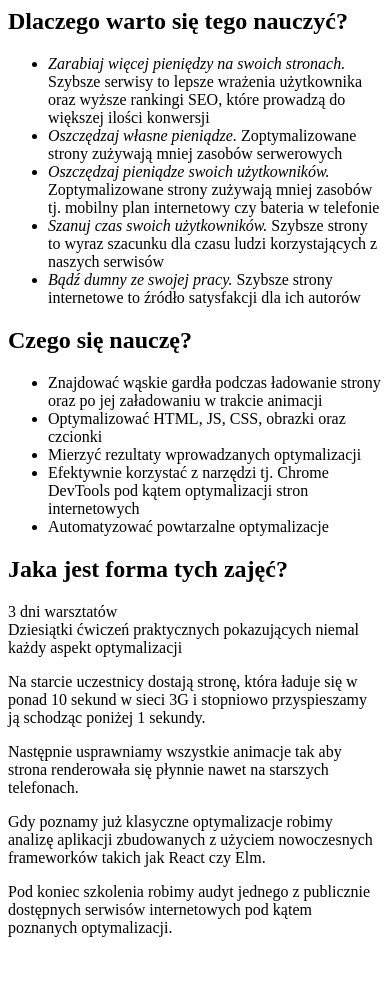
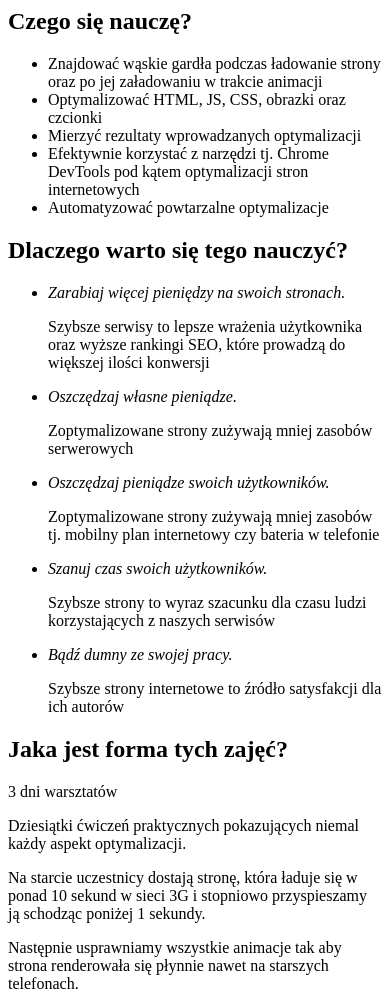
Before and after one commit to katarzyna-juszczyk/wpo_workshop, a website: page src/index.html in a window 390 px wide. Shown: the top 996 px of the page. Before the commit the page ends 953 px from the top, so only its background shows below. Drawn offline with Linux system fonts and the light colour scheme.

Commit message:
styled main page mobile first

```diff
--- a/src/css/styles.css
+++ b/src/css/styles.css
@@ -4,21 +4,25 @@ body {
     font-family: Verdana, Geneva, sans-serif;
     color: #225378;
     background-color: #F3FFE2;
-    /*background-color: white;*/
 
     line-height: 1.6em;
 }
 
 .header {
-    border-top: 0.5em solid #EB7F00;
-    border-bottom: 0.25em solid #ACF0F2;
+    border-top: 1.8em solid #EB7F00;
+    border-bottom: 0.5em solid #ACF0F2;
     padding: 1em 1em 0 1em;
 }
 
 .header__title {
     font-weight: bold;
-    font-size: 1.6em;
+    font-size: 2em;
     color: #EB7F00;
+    line-height: 0.9em;
+}
+
+.header a {
+    text-decoration: none;
 }
 
 .header__subtitle {
@@ -26,24 +30,24 @@ body {
     color: #225378;
 }
 
-.header__nav-items {
+.nav__items {
     display: flex;
     justify-content: center;
     align-items: stretch;
 }
 
-.header__nav-item {
+.nav__item {
     flex-grow: 1;
     font-weight: bold;
 
 }
 
-.header a {
+.nav a {
     text-decoration: none;
     color: #EB7F00;
 }
 
-.header__nav {
+.nav {
     display: block;
     /*border: 0.1em solid #ACF0F2;*/
     width: 100%;
@@ -52,8 +56,66 @@ body {
     margin-bottom: 0.5em;
 }
 
-.header__center {
+.center {
     margin: 0 auto;
     width: 100%;
     max-width: 64em;
 }
+
+.main-content__section {
+    margin-top: 2em;
+    margin-bottom: 1em;
+}
+
+.main-content__section-header {
+    font-size: 1.4em;
+    font-weight: bold;
+}
+
+.main-content {
+    padding: 0 0.5em;
+}
+
+.main-content__section-item {
+    padding: 0 0 0 0.4em;
+    margin-top: 1.5em;
+    margin-bottom: 2em;
+    border-left: 0.5em solid #ACF0F2;
+}
+
+.main-content__section-item em {
+    /*color: #EB7F00;*/
+    font-weight: bold;
+}
+
+.main-content__section-paragraph {
+    padding: 0.4em 0;
+}
+
+.main-content__days {
+    margin-top: 1em;
+    margin-bottom: 1em;
+    font-weight: bold;
+    font-size: 1.2em;
+    text-decoration: underline;
+}
+
+.footer {
+    border-top: 0.5em solid #EB7F00;
+    padding: 1em 1em 0 1em;
+}
+
+.copyright {
+    margin-top: 1.8em;
+    font-size: 0.8em;
+    padding: 0.5em 0;
+    text-align: right;
+    /*color: #EB7F00;*/
+    /*background-color: #ACF0F2;*/
+}
+
+.copyright a {
+    color: #225378;
+    text-decoration: none;
+    font-weight: bold;
+}
--- a/src/index.html
+++ b/src/index.html
@@ -1,31 +1,29 @@
-<section>
-    <h2>Dlaczego warto się tego nauczyć?</h2>
+<section class="main-content__section">
+    <h2 class="main-content__section-header">Czego się nauczę?</h2>
     <ul>
-        <li><em>Zarabiaj więcej pieniędzy na swoich stronach.</em> Szybsze serwisy to lepsze wrażenia użytkownika oraz wyższe rankingi SEO, które prowadzą do większej ilości konwersji</li>
-        <li><em>Oszczędzaj własne pieniądze.</em> Zoptymalizowane strony zużywają mniej zasobów serwerowych</li>
-        <li><em>Oszczędzaj pieniądze swoich użytkowników.</em> Zoptymalizowane strony zużywają mniej zasobów tj. mobilny plan internetowy czy bateria w telefonie</li>
-        <li><em>Szanuj czas swoich użytkowników.</em> Szybsze strony to wyraz szacunku dla czasu ludzi korzystających z naszych serwisów</li>
-        <li><em>Bądź dumny ze swojej pracy.</em> Szybsze strony internetowe to źródło satysfakcji dla ich autorów</li>
+        <li class="main-content__section-item">Znajdować wąskie gardła podczas ładowanie strony oraz po jej załadowaniu w trakcie animacji</li>
+        <li class="main-content__section-item">Optymalizować HTML, JS, CSS, obrazki oraz czcionki</li>
+        <li class="main-content__section-item">Mierzyć rezultaty wprowadzanych optymalizacji</li>
+        <li class="main-content__section-item">Efektywnie korzystać z narzędzi tj. Chrome DevTools pod kątem optymalizacji stron internetowych</li>
+        <li class="main-content__section-item">Automatyzować powtarzalne optymalizacje</li>
     </ul>
 </section>
-<section>
-    <h2>Czego się nauczę?</h2>
+<section class="main-content__section">
+    <h2 class="main-content__section-header">Dlaczego warto się tego nauczyć?</h2>
     <ul>
-        <li>Znajdować wąskie gardła podczas ładowanie strony oraz po jej załadowaniu w trakcie animacji</li>
-        <li>Optymalizować HTML, JS, CSS, obrazki oraz czcionki</li>
-        <li>Mierzyć rezultaty wprowadzanych optymalizacji</li>
-        <li>Efektywnie korzystać z narzędzi tj. Chrome DevTools pod kątem optymalizacji stron internetowych</li>
-        <li>Automatyzować powtarzalne optymalizacje</li>
+        <li class="main-content__section-item"><em>Zarabiaj więcej pieniędzy na swoich stronach.</em> <p>Szybsze serwisy to lepsze wrażenia użytkownika oraz wyższe rankingi SEO, które prowadzą do większej ilości konwersji</p></li>
+        <li class="main-content__section-item"><em>Oszczędzaj własne pieniądze.</em><p>Zoptymalizowane strony zużywają mniej zasobów serwerowych</p></li>
+        <li class="main-content__section-item"><em>Oszczędzaj pieniądze swoich użytkowników.</em> <p>Zoptymalizowane strony zużywają mniej zasobów tj. mobilny plan internetowy czy bateria w telefonie</p></li>
+        <li class="main-content__section-item"><em>Szanuj czas swoich użytkowników.</em> <p>Szybsze strony to wyraz szacunku dla czasu ludzi korzystających z naszych serwisów</p></li>
+        <li class="main-content__section-item"><em>Bądź dumny ze swojej pracy.</em> <p>Szybsze strony internetowe to źródło satysfakcji dla ich autorów</p></li>
     </ul>
 </section>
-<section>
-    <h2>Jaka jest forma tych zajęć?</h2>
-    <div>3 dni warsztatów</div>
-    <div>Dziesiątki ćwiczeń praktycznych pokazujących niemal każdy aspekt optymalizacji </div>
-    <div>
-        <p>Na starcie uczestnicy dostają stronę, która ładuje się w ponad 10 sekund w sieci 3G i stopniowo przyspieszamy ją schodząc poniżej 1 sekundy.</p>
-        <p>Następnie usprawniamy wszystkie animacje tak aby strona renderowała się płynnie nawet na starszych telefonach.</p>
-        <p>Gdy poznamy już klasyczne optymalizacje robimy analizę aplikacji zbudowanych z użyciem nowoczesnych frameworków takich jak React czy Elm.</p>
-        <p>Pod koniec szkolenia robimy audyt jednego z publicznie dostępnych serwisów internetowych pod kątem poznanych optymalizacji.</p>
-    </div>
+<section class="main-content__section">
+    <h2 class="main-content__section-header">Jaka jest forma tych zajęć?</h2>
+    <div class="main-content__days">3 dni warsztatów</div>
+    <p class="main-content__section-paragraph">Dziesiątki ćwiczeń praktycznych pokazujących niemal każdy aspekt optymalizacji.</p>
+    <p class="main-content__section-paragraph">Na starcie uczestnicy dostają stronę, która ładuje się w ponad 10 sekund w sieci 3G i stopniowo przyspieszamy ją schodząc poniżej 1 sekundy.</p>
+    <p class="main-content__section-paragraph">Następnie usprawniamy wszystkie animacje tak aby strona renderowała się płynnie nawet na starszych telefonach.</p>
+    <p class="main-content__section-paragraph">Gdy poznamy już klasyczne optymalizacje robimy analizę aplikacji zbudowanych z użyciem nowoczesnych frameworków takich jak React czy Elm.</p>
+    <p class="main-content__section-paragraph">Pod koniec szkolenia robimy audyt jednego z publicznie dostępnych serwisów internetowych pod kątem poznanych optymalizacji.</p>
 </section>
```
Also changed, not shown: src/template.html (+24 -17 lines).
